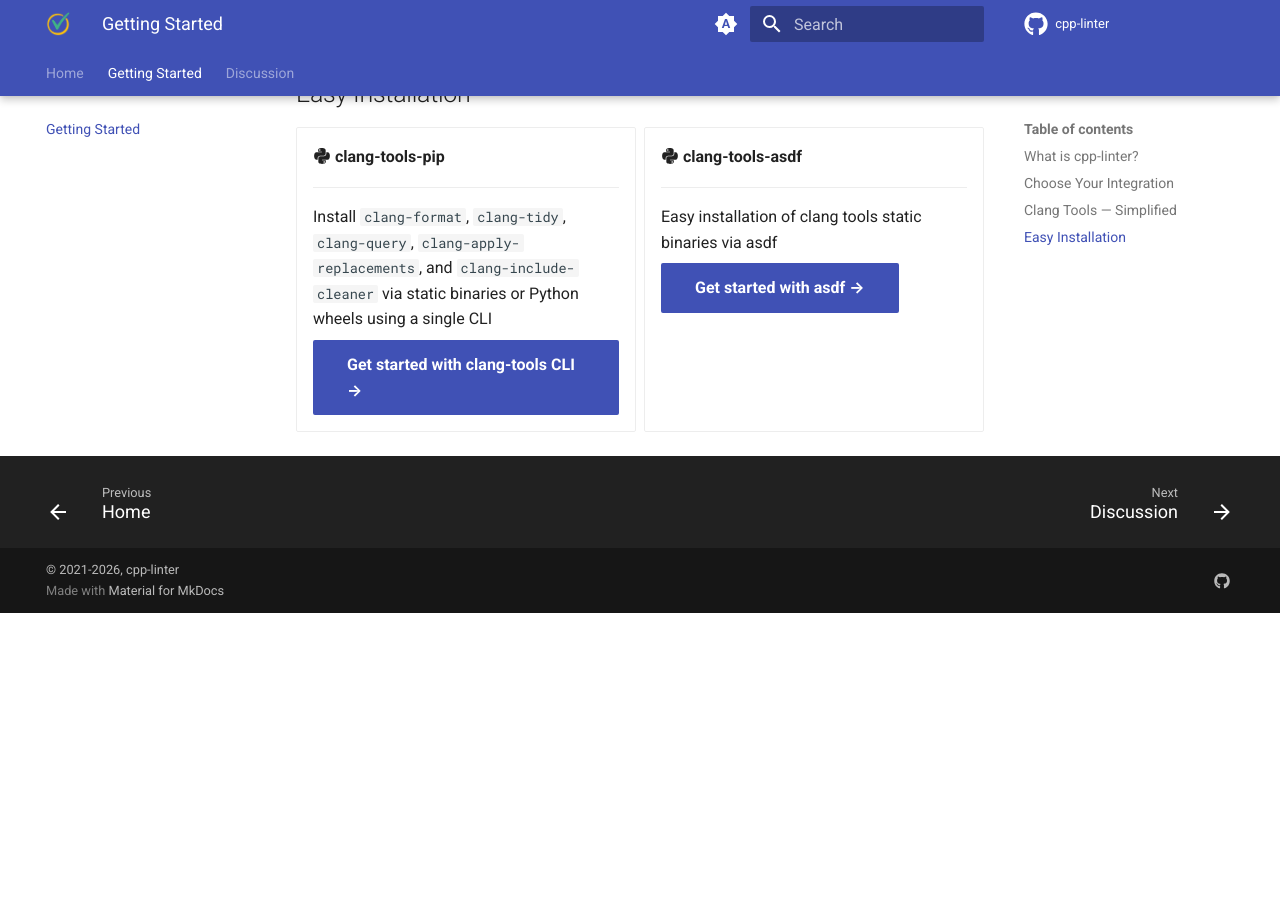
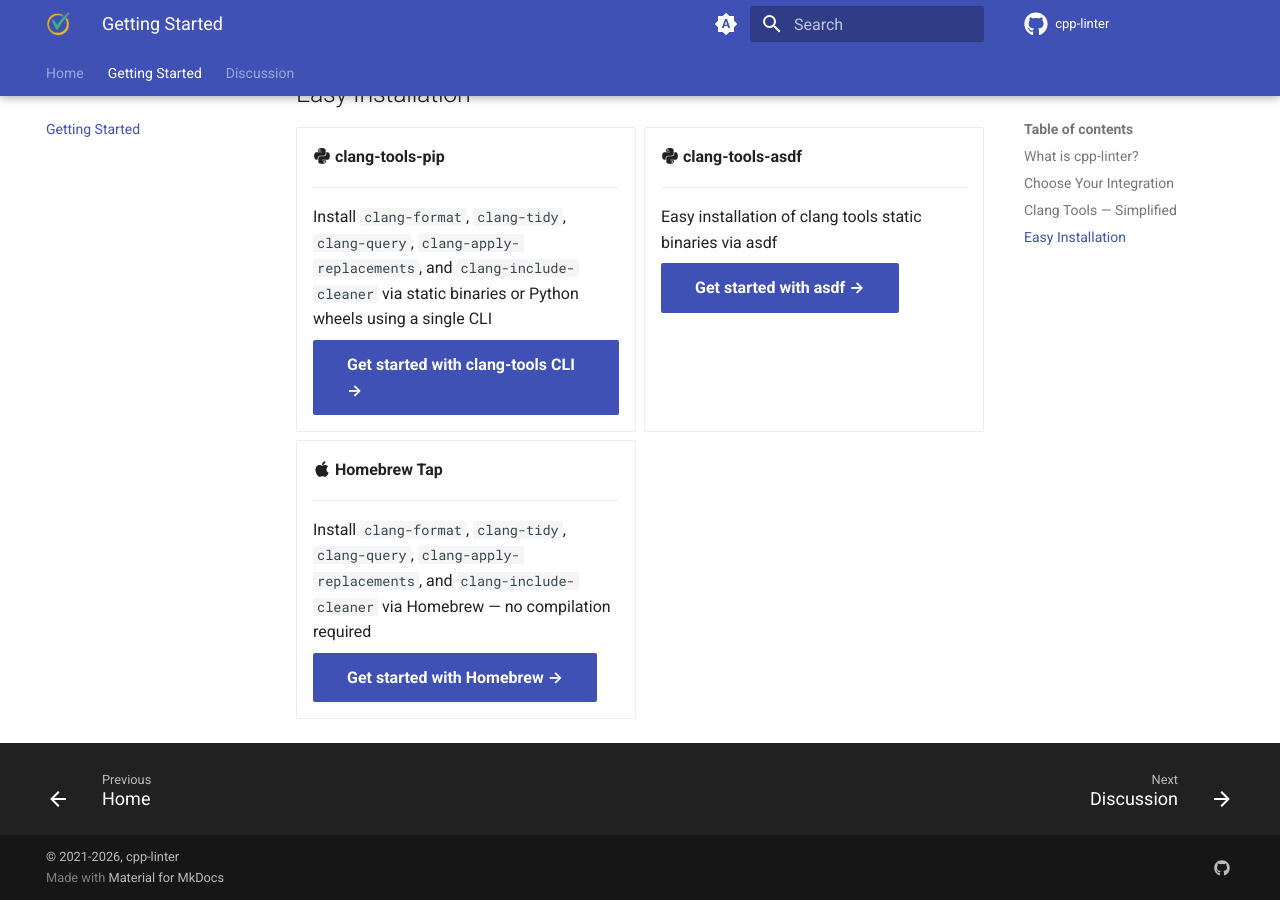
Before and after one commit to cpp-linter/cpp-linter.github.io, an MkDocs documentation site: the page built from docs/getting-started.md, in a window 1280 px wide and 900 px high, scrolled down 2403 px. Built offline with MkDocs 1.6.1 and Material for MkDocs 9.7.7, drawn with Linux system fonts in a browser that asks for light colours; before the commit the page ends 3016 px from its top, so only the background shows below that.

Commit message:
docs: add Homebrew tap installation method to getting-started page

```diff
--- a/docs/getting-started.md
+++ b/docs/getting-started.md
@@ -136,4 +136,12 @@ We provide ready-to-use **binaries**, **Docker images**, and **Python wheels** o
 
     [Get started with asdf →](https://github.com/cpp-linter/asdf-clang-tools){ .md-button .md-button--primary }
 
+- :fontawesome-brands-apple: **Homebrew Tap**
+
+    ---
+
+    Install `clang-format`, `clang-tidy`, `clang-query`, `clang-apply-replacements`, and `clang-include-cleaner` via Homebrew — no compilation required
+
+    [Get started with Homebrew →](https://github.com/cpp-linter/homebrew-tap){ .md-button .md-button--primary }
+
 </div>
```
